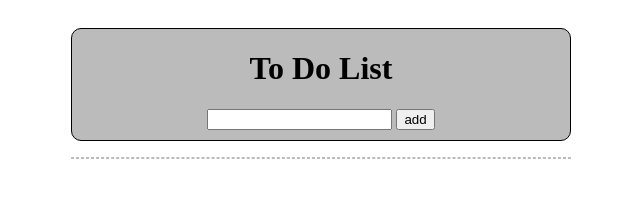
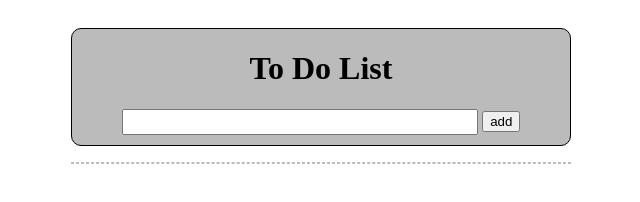
Before and after one commit to nasuunasuu/simple-todo, a plain HTML site: page index.html in a window 1280 px wide. Shown: the whole page, without its empty margins (319-959 px from the left). Drawn offline with Linux system fonts and the light colour scheme.

Commit message:
[fix]inputの修正

```diff
--- a/style.css
+++ b/style.css
@@ -21,3 +21,8 @@ ul {
     border-radius: 10px;
     text-align: left;
 }
+
+input{
+    width: 70%;
+    height: 20px;
+}
```
